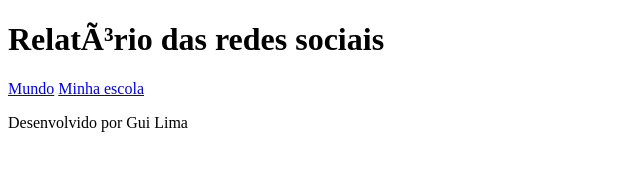
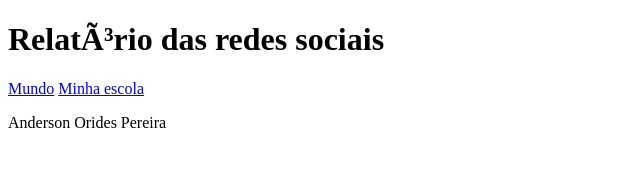
Before and after one commit to anderson-math/vs-code-onine, a plain HTML site: page index.html in a window 1280 px wide. Shown: the full height of the page, 0-640 px from the left. Drawn offline with Linux system fonts and the light colour scheme.

Commit message:
index.html

```diff
--- a/index.html
+++ b/index.html
@@ -21,7 +21,7 @@ initial-scale=1.0”>
         </section>
 </main>
 <footer>
-    <p>Desenvolvido por Gui Lima</p>
+    <p>Anderson Orides Pereira</p>
 </footer>
 </body>
 </html>
```
